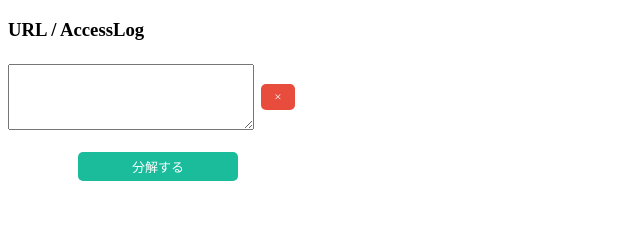
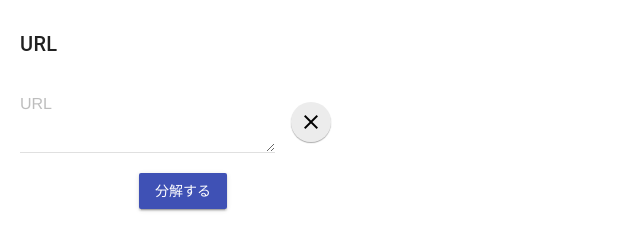
Before and after one commit to qazsato/url-scissors, a browser extension: page src/index.html in a window 1280 px wide. Shown: the whole page, without its empty margins (0-640 px from the left). Drawn offline with Linux system fonts and the light colour scheme.

Commit message:
UIをMaterialデザインに変更

```diff
--- a/src/index.html
+++ b/src/index.html
@@ -3,39 +3,47 @@
 <head>
   <meta charset="UTF-8">
   <title>URLScissors</title>
+  <link rel="stylesheet" href="styles/material.min.css">
   <link rel="stylesheet" href="styles/index.css">
+  <link rel="stylesheet" href="https://fonts.googleapis.com/icon?family=Material+Icons">
 </head>
 <body>
-
-  <div id="top">
-    <h3>URL / AccessLog</h3>
-    <div class="flex">
-      <div class="left">
-        <textarea id="urlarea" name="url" rows="4"></textarea>
+  <section id="top">
+    <h5>URL</h5>
+    <div class="input-area">
+      <div class="left-side">
+        <div class="mdl-textfield mdl-js-textfield">
+          <textarea id="urlarea" class="mdl-textfield__input" type="text" rows="3"></textarea>
+          <label class="mdl-textfield__label" for="urlarea">URL</label>
+        </div>
       </div>
-      <div class="right">
-        <div id="deleteBtn">×</div>
+      <div class="right-side">
+        <button id="deleteBtn" class="mdl-button mdl-js-button mdl-button--fab mdl-button--mini-fab mdl-js-ripple-effect">
+          <i class="material-icons">clear</i>
+        </button>
       </div>
     </div>
-    <br>
-    <div id="scissorsBtn">分解する</div>
-  </div>
+    <div class="btn-area">
+      <button id="scissorsBtn" class="mdl-button mdl-js-button mdl-button--raised mdl-js-ripple-effect mdl-button--colored">分解する</button>
+    </div>
+  </section>
 
-  <div id="result">
-    <h3>Path</h3>
-    <div id="path"></div>
-    <h3>Query</h3>
-    <table class="table">
+  <section id="result">
+    <h6>Path</h6>
+    <p id="path"></p>
+    <h6>Query</h6>
+    <table class="mdl-data-table mdl-js-data-table">
       <thead>
         <tr>
-          <th>key</th>
-          <th>value</th>
+          <th class="mdl-data-table__cell--non-numeric">key</th>
+          <th class="mdl-data-table__cell--non-numeric">value</th>
         </tr>
       </thead>
       <tbody>
       </tbody>
     </table>
-  </div>
+  </section>
+  <script src="scripts/material.min.js"></script>
   <script src="scripts/index.js"></script>
 </body>
 </html>
--- a/src/scripts/index.js
+++ b/src/scripts/index.js
@@ -1,6 +1,8 @@
 chrome.tabs.getSelected(null, function(tab) {
   var url = tab.url;
   document.getElementById("urlarea").value = url;
+  scissors(url);
+  document.getElementById("result").style.display = "block";
 });
 
 document.getElementById("scissorsBtn").addEventListener("click", function() {
@@ -32,10 +34,10 @@ function scissors(value) {
 }
 
 function getRowHtml(key, value) {
-  return "<tr>" +
-        "<td>" + decode(key) + "</td>" +
-        "<td>" + decode(value) + "</td>" +
-      "</tr>";
+  return '<tr>' +
+        '<td class="mdl-data-table__cell--non-numeric">' + decode(key) + '</td>' +
+        '<td class="mdl-data-table__cell--non-numeric">' + decode(value) + '</td>' +
+      '</tr>';
 }
 
 function getUrl(value) {
--- a/src/styles/index.css
+++ b/src/styles/index.css
@@ -1,82 +1,38 @@
 body {
-  width: 300px;
+  width: 325px;
+  height: 607px;
+  padding: 10px 20px;
 }
 
-textarea {
-  width: 100%;
-  margin-top: 5px;
-  resize: vertical;
+.input-area .left-side {
+  display: inline-block;
+  width: calc(100% - 70px);
+  vertical-align: middle;
+}
+
+.input-area .right-side {
+  display: inline-block;
+  width: 65px;
+  vertical-align: middle;
+  text-align: center;
+}
+
+.btn-area {
+  text-align: center;
 }
 
 table {
   width: 100%;
-  border-collapse: collapse;
-}
-
-table tbody tr:nth-child(odd) {
-  background-color: #ECF0F1;
-}
-
-table tbody tr:nth-child(even) {
-  background-color: white;
 }
 
 table tbody tr td {
   width: 50%;
-  padding: 5px;
   word-break: break-all;
-}
-
-.flex {
-  display: -webkit-box;
-}
-
-.flex .left {
-  -webkit-box-flex: 1;
-}
-
-.flex .right {
-  width: 60px;
-  display: -webkit-box;
-  -webkit-box-align: center;
 }
 
 #result {
   display: none;
-}
-
-#scissorsBtn {
-  width: 50%;
-  padding: 5px;
-  margin: auto;
-  font-size: 13px;
-  border-radius: 5px;
-  color: #fff;
-  background-color: #1abc9c;
-  white-space: normal;
-  text-align: center;
-  cursor: pointer;
-}
-
-#scissorsBtn:hover {
-  background-color: #16a085;
-}
-
-#deleteBtn {
-  width: 50%;
-  padding: 5px 2px;
-  margin: auto;
-  font-size: 13px;
-  border-radius: 5px;
-  color: #fff;
-  background-color: #E74C3C;
-  white-space: normal;
-  text-align: center;
-  cursor: pointer;
-}
-
-#deleteBtn:hover {
-  background-color: #C0392B;
+  padding-bottom: 20px;
 }
 
 #path {
```
Also changed, not shown: src/scripts/material.min.js (added), src/styles/material.min.css (added).
